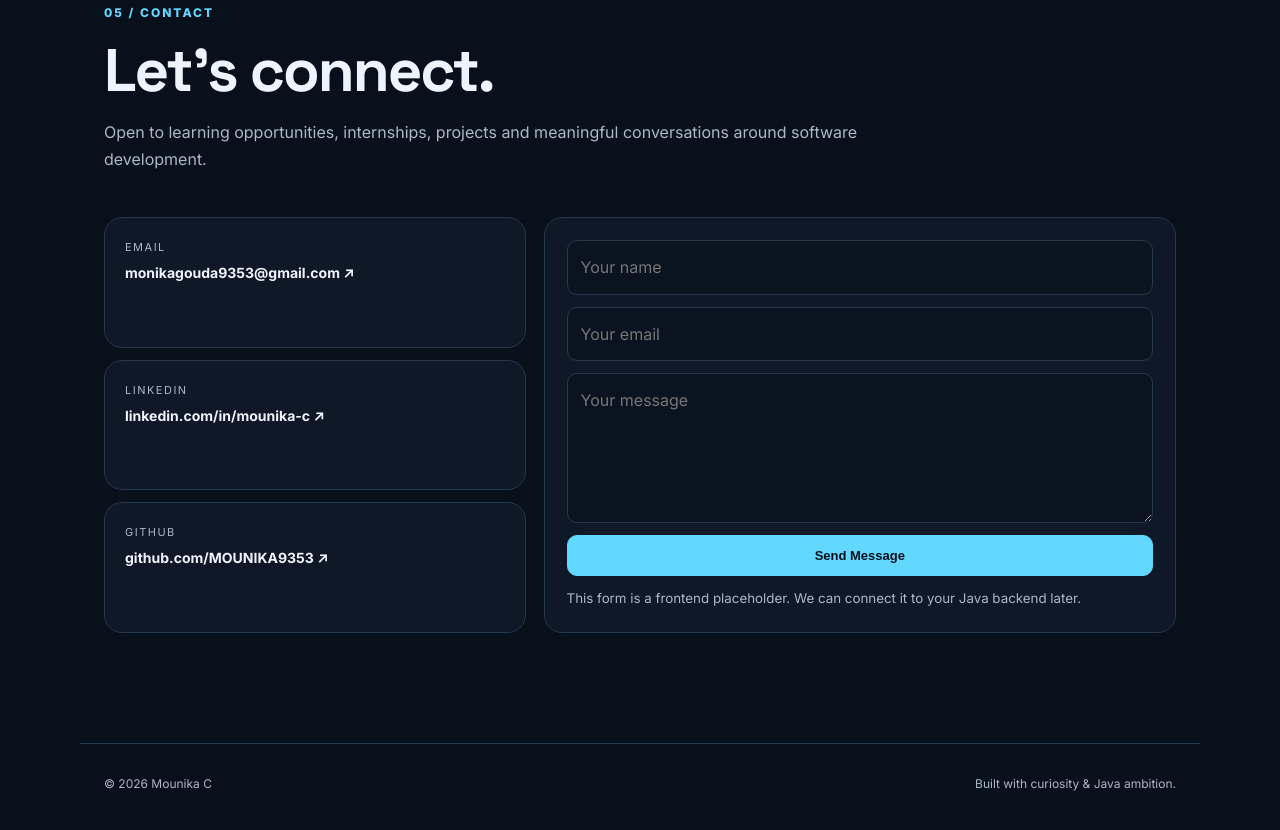
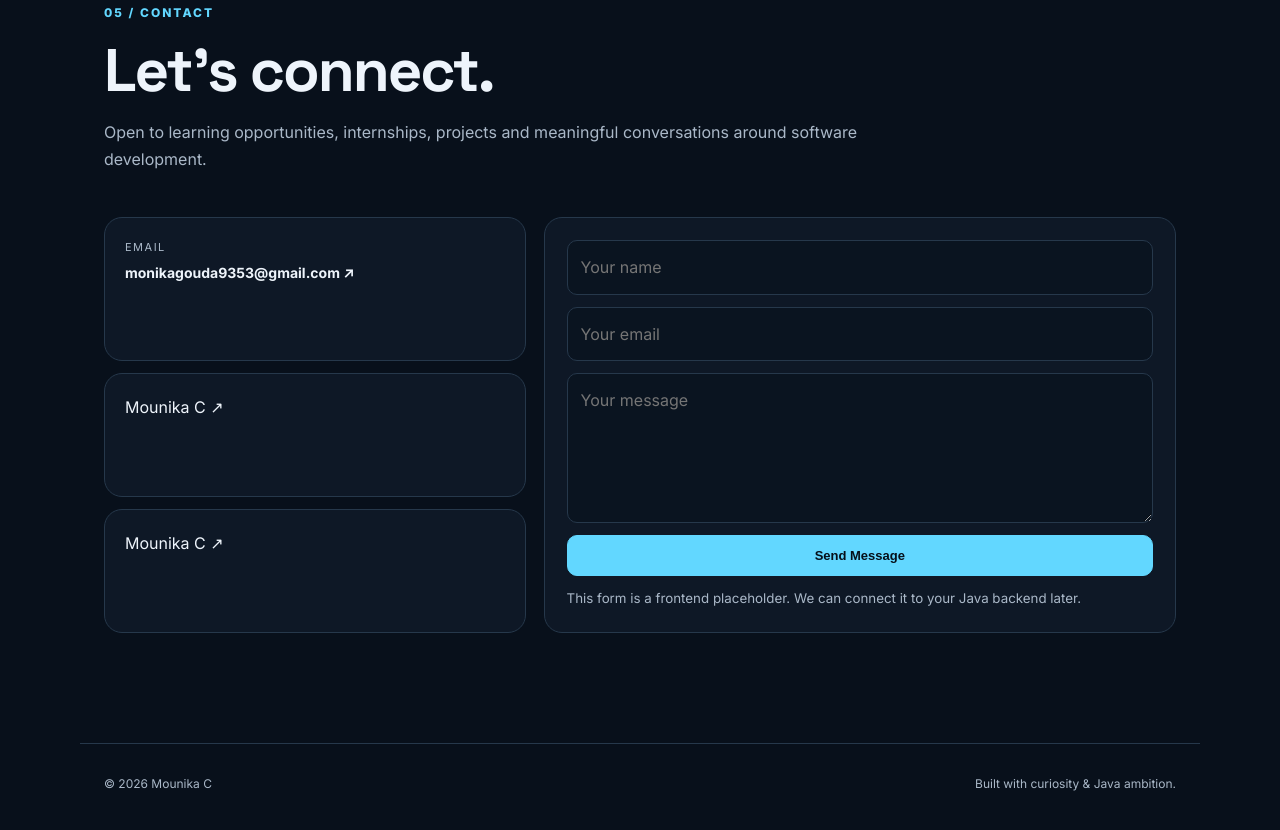
Before and after one commit to MOUNIKAC9353/mounika-c-portfolio, a plain HTML site: page index.html in a window 1280 px wide. Shown: the part 5030-5860 px from the top of the page. Drawn offline with Linux system fonts and the light colour scheme.

Commit message:
Update index.html

```diff
--- a/index.html
+++ b/index.html
@@ -180,8 +180,12 @@
       <div class="contact-grid">
         <div class="contact-links reveal">
           <a href="mailto:monikagouda9353@gmail.com"><span>Email</span><strong>monikagouda9353@gmail.com ↗</strong></a>
-          <a href="https://www.linkedin.com/in/mounika-c" target="_blank" rel="noreferrer"><span>LinkedIn</span><strong>linkedin.com/in/mounika-c ↗</strong></a>
-          <a href="https://github.com/MOUNIKA9353" target="_blank" rel="noreferrer"><span>GitHub</span><strong>github.com/MOUNIKA9353 ↗</strong></a>
+         <a href="https://www.linkedin.com/in/mounika-c-475207382" target="_blank" rel="noopener noreferrer">
+    Mounika C ↗
+</a>
+          <a href="https://github.com/MOUNIKAC9353" target="_blank" rel="noopener noreferrer">
+    Mounika C ↗
+</a>
         </div>
         <form class="contact-form reveal" onsubmit="return false;">
           <input type="text" placeholder="Your name" aria-label="Your name">
```
